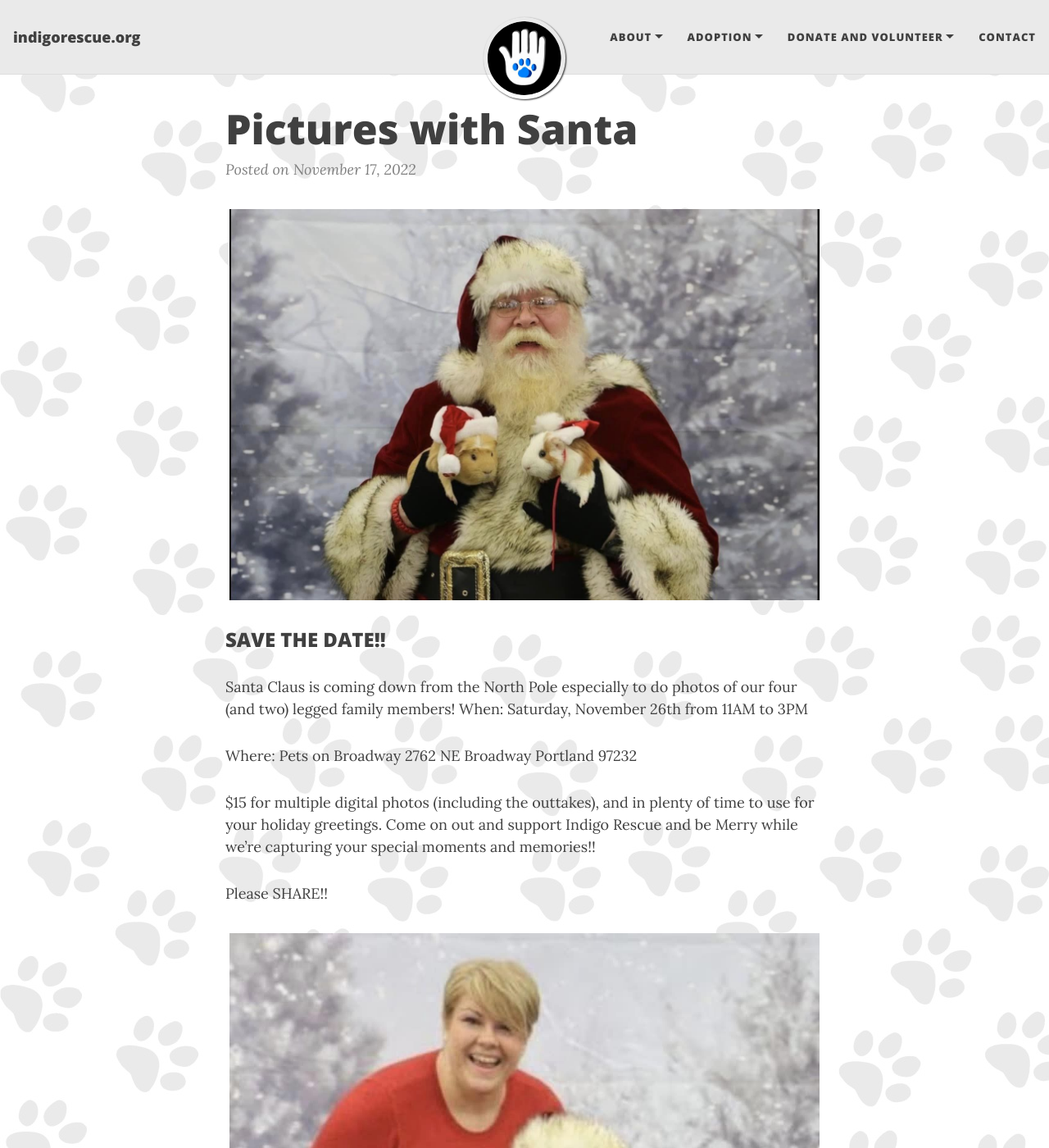
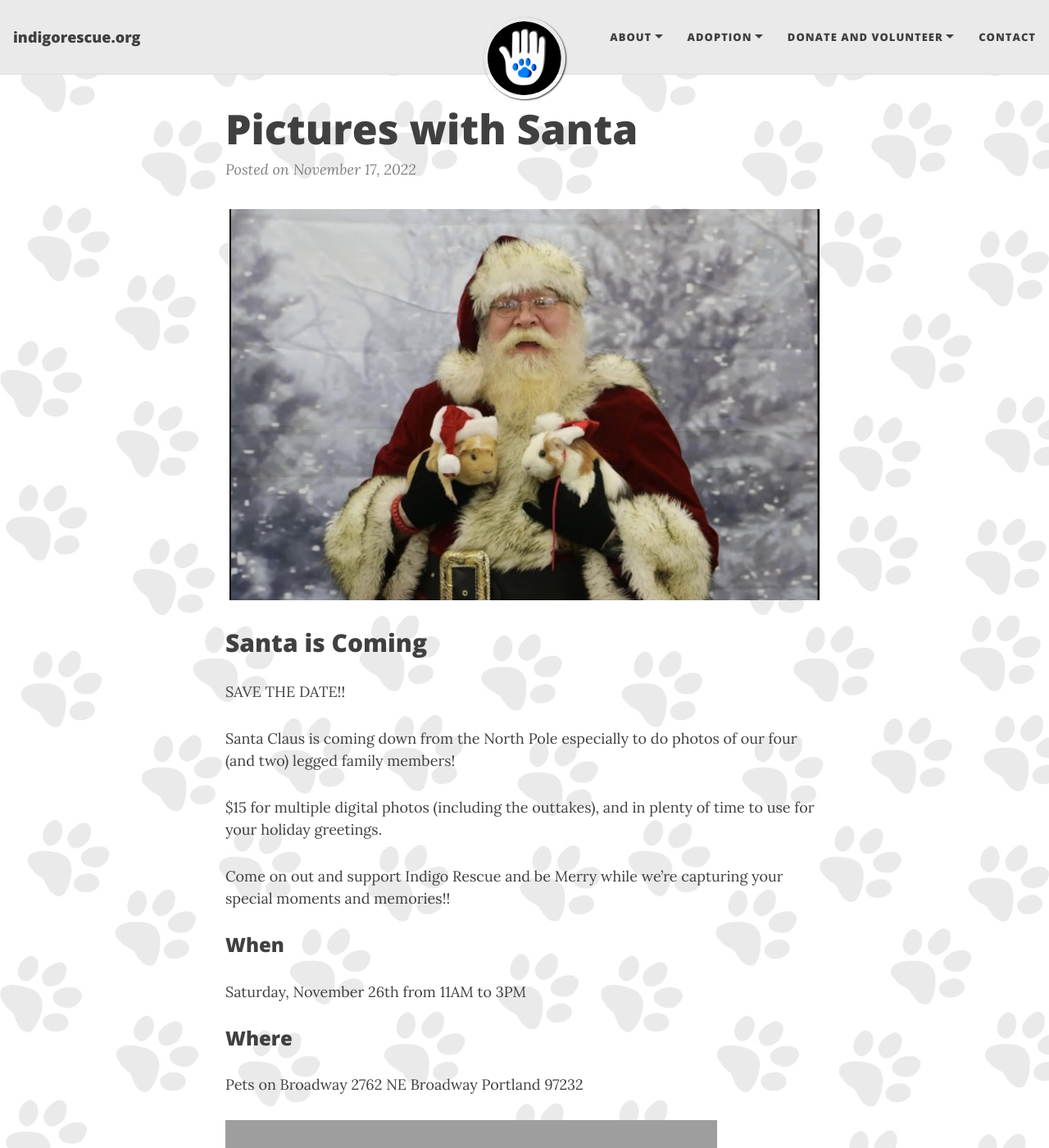
Before and after one commit to indigorescue-org/indigorescue-org.github.io, a Jekyll site: the page built from _posts/2022-11-17-pictures-with-santa.markdown, in a window 1280 px wide and 1400 px high. Shown: the whole window at 82% size. Built offline with Jekyll 4.4.1, drawn with Linux system fonts in a browser that asks for light colours; nearby versions of some CDN libraries; grey boxes are pictures that could not be loaded.

Commit message:
formating

```diff
--- a/_posts/2022-11-17-pictures-with-santa.markdown
+++ b/_posts/2022-11-17-pictures-with-santa.markdown
@@ -5,20 +5,28 @@
 
 ![santa4.png](/uploads/santa4.png)
 
-### SAVE THE DATE!!
+## Santa is Coming
+
+SAVE THE DATE!!
 
 Santa Claus is coming down from the North Pole especially to do photos of our four (and two) legged family members!
-When: Saturday, November 26th from 11AM to 3PM <br>
-
-Where: Pets on Broadway
-       2762 NE Broadway
-       Portland 97232
 
 $15 for multiple digital photos (including the outtakes), and in plenty of time to use for your holiday greetings.
+
 Come on out and support Indigo Rescue and be Merry while we're capturing your special moments and memories!!
 
+### When
+
+Saturday, November 26th from 11AM to 3PM
+
+### Where
+
+Pets on Broadway
+2762 NE Broadway
+Portland 97232
+<iframe src="https://www.google.com/maps/embed?pb=!1m18!1m12!1m3!1d1397.3826808358676!2d-122.63808414178514!3d45.534927094775476!2m3!1f0!2f0!3f0!3m2!1i1024!2i768!4f13.1!3m3!1m2!1s0x5495a0ce9ee5d2f1%3A0x990e6a35e743384c!2sPets%20on%20Broadway!5e0!3m2!1sen!2sus!4v1668744310413!5m2!1sen!2sus" width="600" height="450" style="border:0;" allowfullscreen="" loading="lazy" referrerpolicy="no-referrer-when-downgrade"></iframe>
+
 Please SHARE!!
-
 
 ![santa3.png](/uploads/santa3.png)
 ![santa2.png](/uploads/santa2.png)
```
